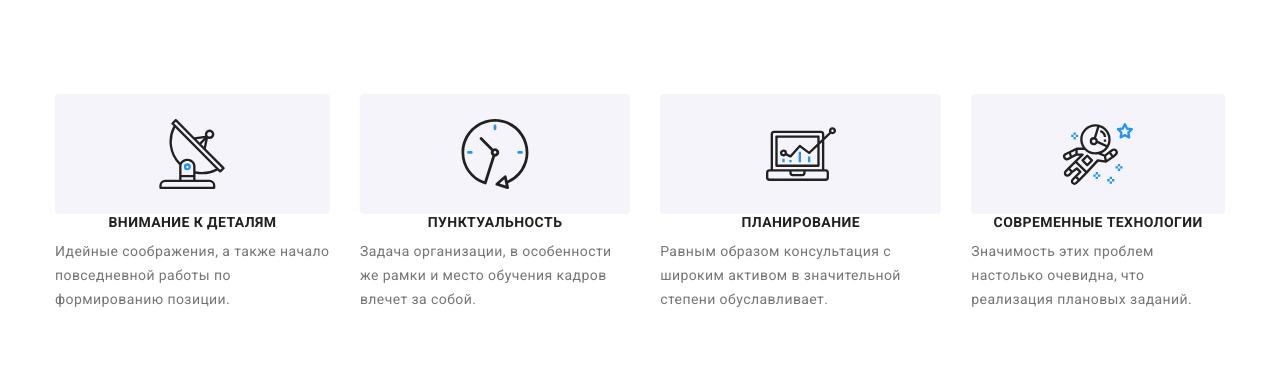
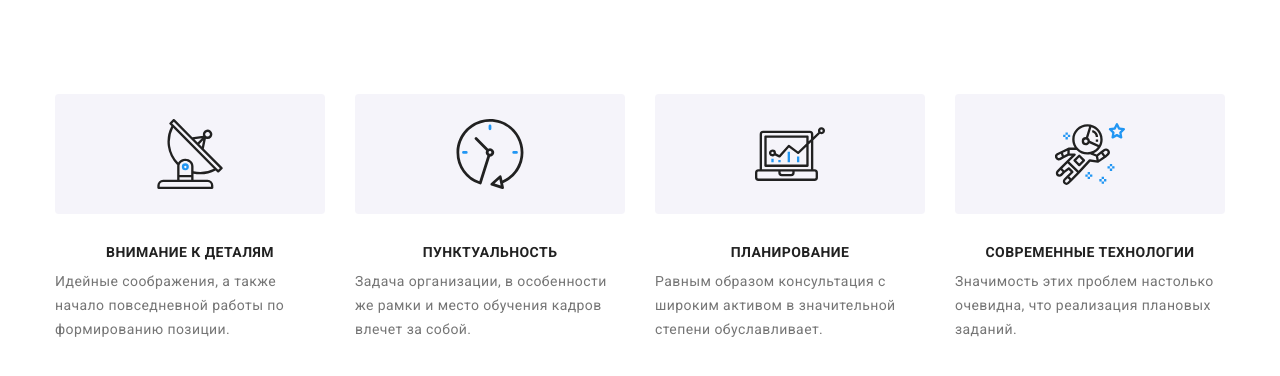
Before and after one commit to Tatiana-goit/goit-markup-hw-08, a plain HTML site: page index.html in a window 1280 px wide. Drawn offline with nearby package versions, Linux system fonts and the light colour scheme.

Commit message:
Сделана секция Advantages

```diff
--- a/sass/components/_advantages.scss
+++ b/sass/components/_advantages.scss
@@ -1,11 +1,12 @@
 .advantages__list-item {
+  max-width: 450px;
   height: 226px;
 
   &::before {
     content: "";
     display: block;
-    max-width: 450px;
     height: 120px;
+    margin-bottom: 30px;
     background-color: #f5f4fa;
     background-repeat: no-repeat;
     background-position: center;
@@ -14,7 +15,6 @@
 }
 
 .advantages__list-item-title {
-  margin-top: 30px;
   margin-bottom: 10px;
   @include font(700, 14px, 1.143, center, 0.03em);
   text-transform: uppercase;
@@ -55,21 +55,13 @@
 @media screen and (min-width: 768px) {
   .advantages__list {
     display: flex;
+    flex-wrap: wrap;
   }
 
   .advantages__list-item {
+    width: 354px;
     height: 251px;
-
-    &::before {
-      content: "";
-      display: block;
-      max-width: 354px;
-      height: 120px;
-      background-color: #f5f4fa;
-      background-repeat: no-repeat;
-      background-position: center;
-      border-radius: 4px;
-    }
+  }
 }
 
 @media screen and (min-width: 768px) and (max-width: 1200px) {
@@ -84,56 +76,13 @@
   }
 }
 
-// .advantages__list {
-//   display: flex;
-// }
+@media screen and (min-width: 1200px) {
+  .advantages__list-item {
+    width: 270px;
+    height: 251px;
 
-// .advantages__list-item {
-//   width: 270px;
-//   min-height: 101px;
-
-//   &:not(:last-child) {
-//     margin-right: 30px;
-//   }
-
-//   &::before {
-//     content: "";
-//     display: block;
-//     margin-bottom: 30px;
-//     width: 270px;
-//     height: 120px;
-//     background-color: #f5f4fa;
-//     background-repeat: no-repeat;
-//     background-position: center;
-//     border-radius: 4px;
-//   }
-// }
-
-// .advantages__list-item-title {
-//   margin-bottom: 10px;
-//   @include font(700, 14px, 1.143, left, 0.03em);
-//   text-transform: uppercase;
-//   color: var(--title-text-color);
-// }
-
-// .icon-1::before {
-//   background-image: url(../images/svg/advantages01.svg);
-// }
-
-// .icon-2::before {
-//   background-image: url(../images/svg/advantages02.svg);
-// }
-
-// .icon-3::before {
-//   background-image: url(../images/svg/advantages03.svg);
-// }
-
-// .icon-4::before {
-//   background-image: url(../images/svg/advantages04.svg);
-// }
-
-// .advantages__list-item-text {
-//   min-height: 75px;
-//   @include font(400, 14px, 1.714, left, 0.03em);
-//   color: var(--text-color);
-// }
+    &:not(:last-child) {
+      margin-right: 30px;
+    }
+  }
+}
```
Also changed, not shown: css/main.css, css/main.min.css, 2 other files.
